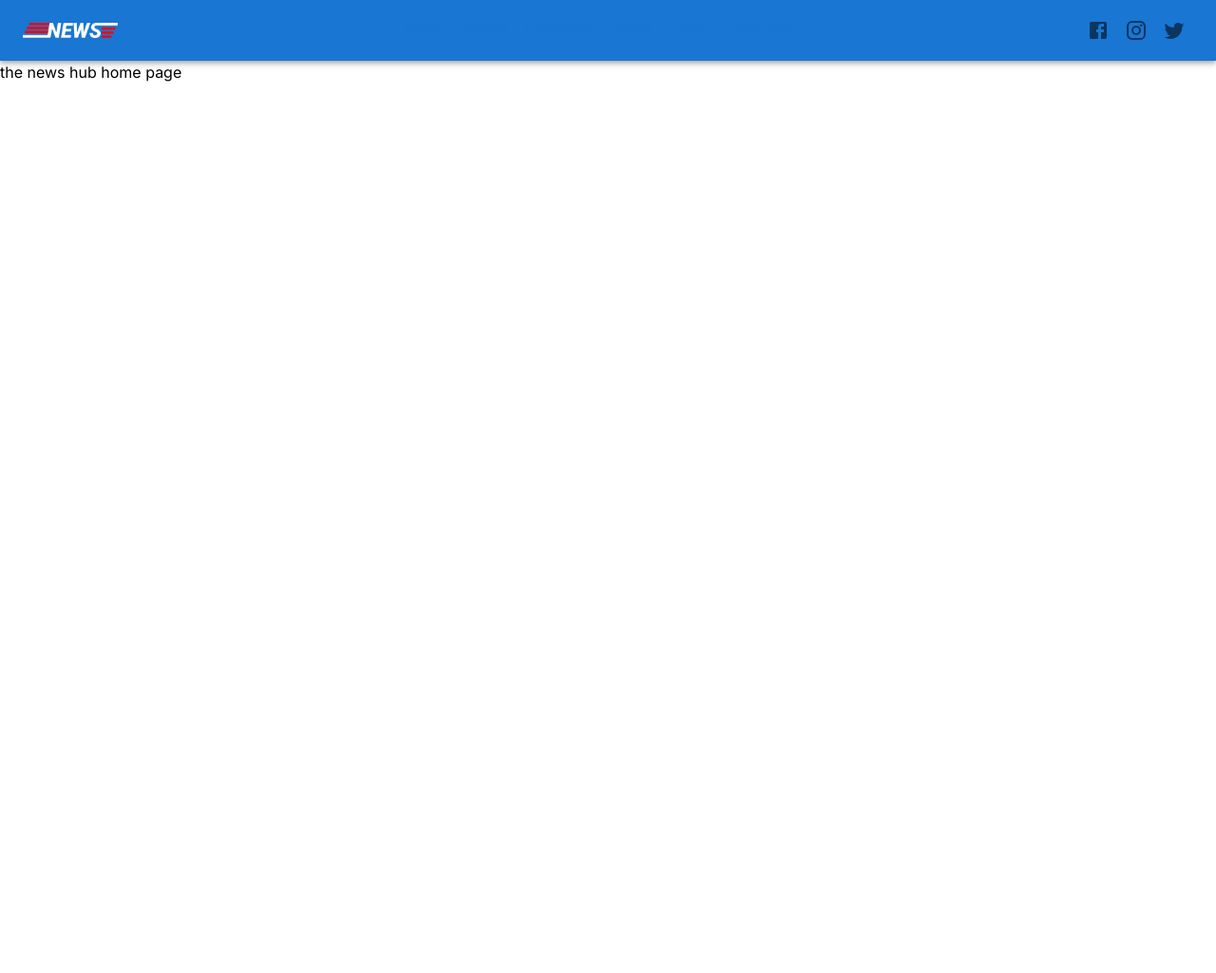
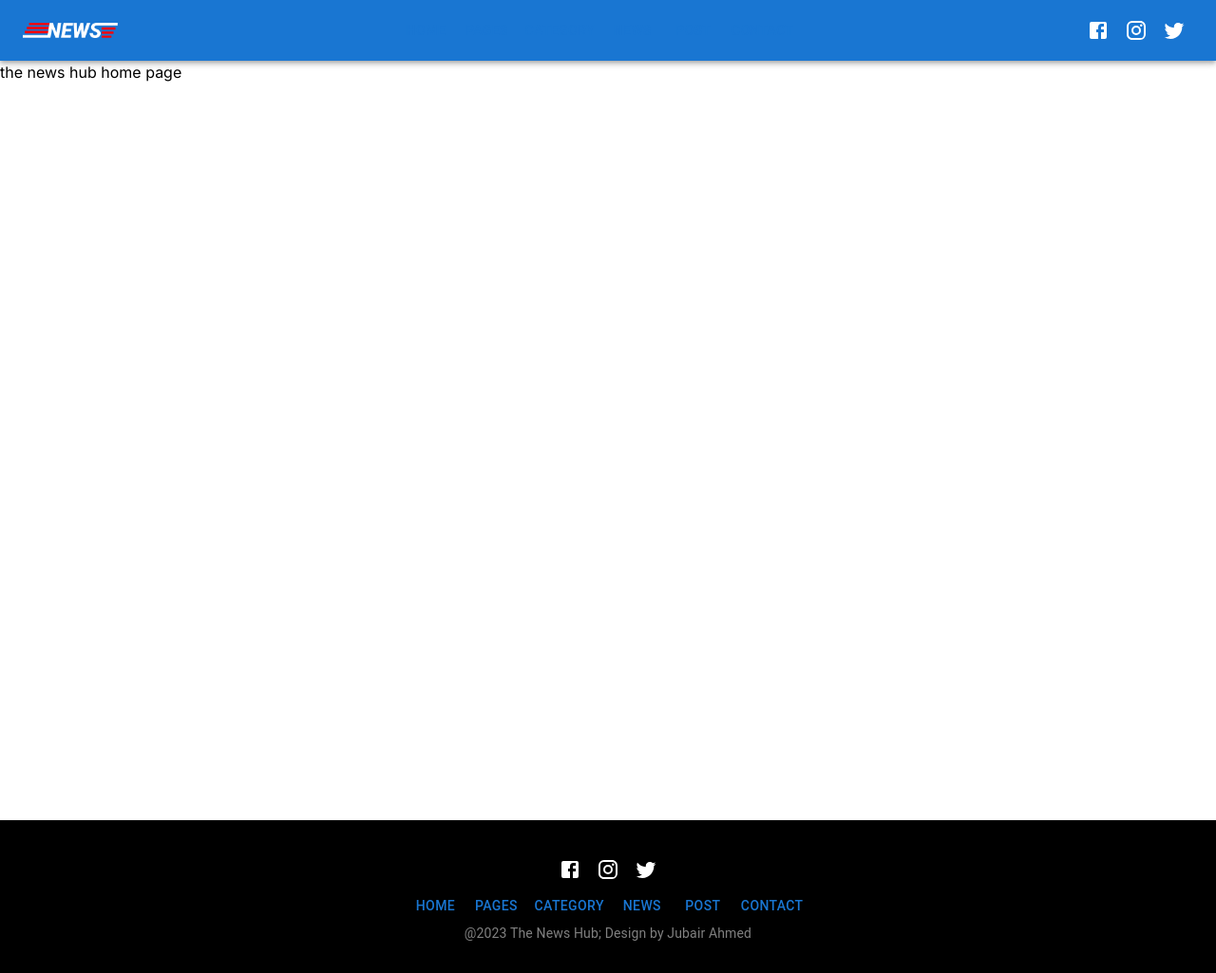
Before and after one commit to justJubair/the-news-hub, a Next.js app: page / in a window 1280 px wide. Shown: the whole page at 95% size. Before the commit the page ends 800 px from the top, so only its background shows below. Built offline with nearby package versions, Linux system fonts and the light colour scheme.

Commit message:
Add: nav and footer section added

```diff
--- a/src/app/layout.js
+++ b/src/app/layout.js
@@ -1,5 +1,7 @@
 import { Inter } from 'next/font/google'
 import './globals.css'
+import Navbar from '@/components/shared/Navbar'
+import Footer from '@/components/shared/Footer'
 
 const inter = Inter({ subsets: ['latin'] })
 
@@ -11,7 +13,14 @@ export const metadata = {
 export default function RootLayout({ children }) {
   return (
     <html lang="en">
-      <body className={inter.className}>{children}</body>
+
+      <body className={inter.className}>
+      <Navbar/>
+       <div className='min-h-screen'>
+       {children}
+       </div>
+        <Footer/>
+        </body>
     </html>
   )
 }
--- a/src/app/page.js
+++ b/src/app/page.js
@@ -1,10 +1,10 @@
-import Navbar from "@/components/shared/Navbar"
+
 
 
 const HomePage = () => {
   return (
     <div>
-      <Navbar/>
+
       <h1>the news hub home page</h1>
     </div>
   )
--- /dev/null
+++ b/src/components/shared/Footer.jsx
@@ -0,0 +1,72 @@
+import { Box, Button, IconButton, Typography } from "@mui/material";
+
+// icons
+import FacebookIcon from "@mui/icons-material/Facebook";
+import InstagramIcon from "@mui/icons-material/Instagram";
+import TwitterIcon from "@mui/icons-material/Twitter";
+import Link from "next/link";
+
+const navLinks = [
+  {
+    route: "Home",
+    pathname: "/",
+  },
+  {
+    route: "Pages",
+    pathname: "/pages",
+  },
+  {
+    route: "Category",
+    pathname: "/category",
+  },
+  {
+    route: "News",
+    pathname: "/news",
+  },
+  {
+    route: "Post",
+    pathname: "/post",
+  },
+  {
+    route: "Contact",
+    pathname: "/contact",
+  },
+];
+const Footer = () => {
+  return (
+    <Box className="px-4 py-8 bg-black">
+      {/* icons */}
+      <Box
+        className="w-full text-center"
+        sx={{
+          "& svg": {
+            color: "white",
+          },
+        }}
+      >
+        <IconButton aria-label="facebook">
+          <FacebookIcon />
+        </IconButton>
+        <IconButton aria-label="instagram">
+          <InstagramIcon />
+        </IconButton>
+        <IconButton aria-label="twitter">
+          <TwitterIcon />
+        </IconButton>
+      </Box>
+
+      {/* navlinks */}
+      <Box className="w-full text-center">
+        {navLinks.map((link) => (
+          <Link key={link} href={link.pathname}>
+            <Button className="text-white">{link.route}</Button>
+          </Link>
+        ))}
+      </Box>
+      <Typography variant="body2" color="gray" textAlign="center">
+        @2023 The News Hub; Design by Jubair Ahmed
+      </Typography>
+    </Box>
+  );
+};
+export default Footer;
--- a/src/components/shared/Navbar.jsx
+++ b/src/components/shared/Navbar.jsx
@@ -56,14 +56,18 @@ const Navbar = () => {
             ))}
           </Box>
           <Box>
-            <Stack direction="row">
-            <IconButton className="text-white" aria-label="facebook">
+            <Stack sx={{
+                "& svg": {
+                    color: "white"
+                }
+            }} direction="row">
+            <IconButton  aria-label="facebook">
               <FacebookIcon />
             </IconButton>
-            <IconButton className="text-white" aria-label="instagram">
+            <IconButton  aria-label="instagram">
               <InstagramIcon />
             </IconButton>
-            <IconButton className="text-white" aria-label="twitter">
+            <IconButton  aria-label="twitter">
               <TwitterIcon />
             </IconButton>
             </Stack>
```
Also changed, not shown: src/assets/header-logo.png (added).
